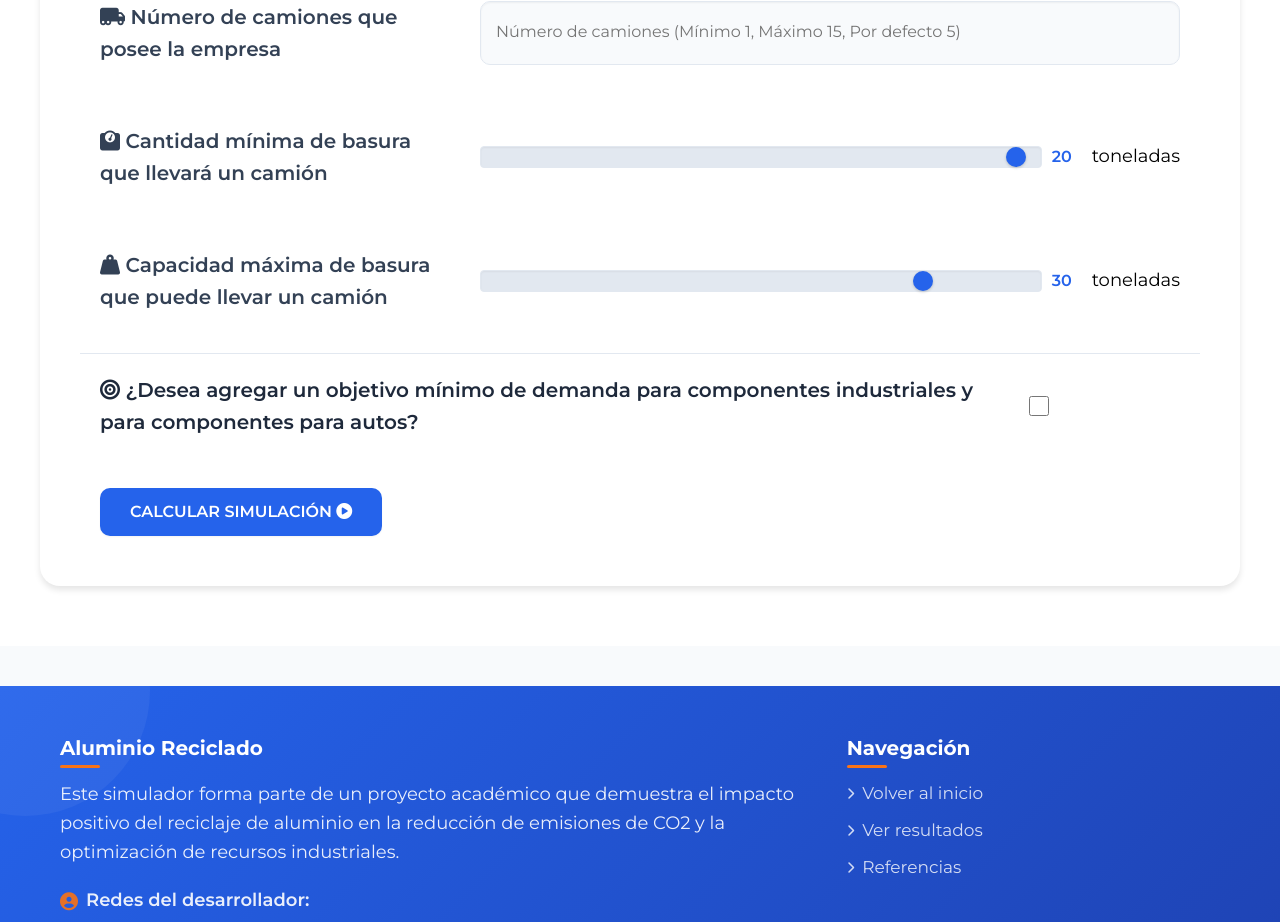
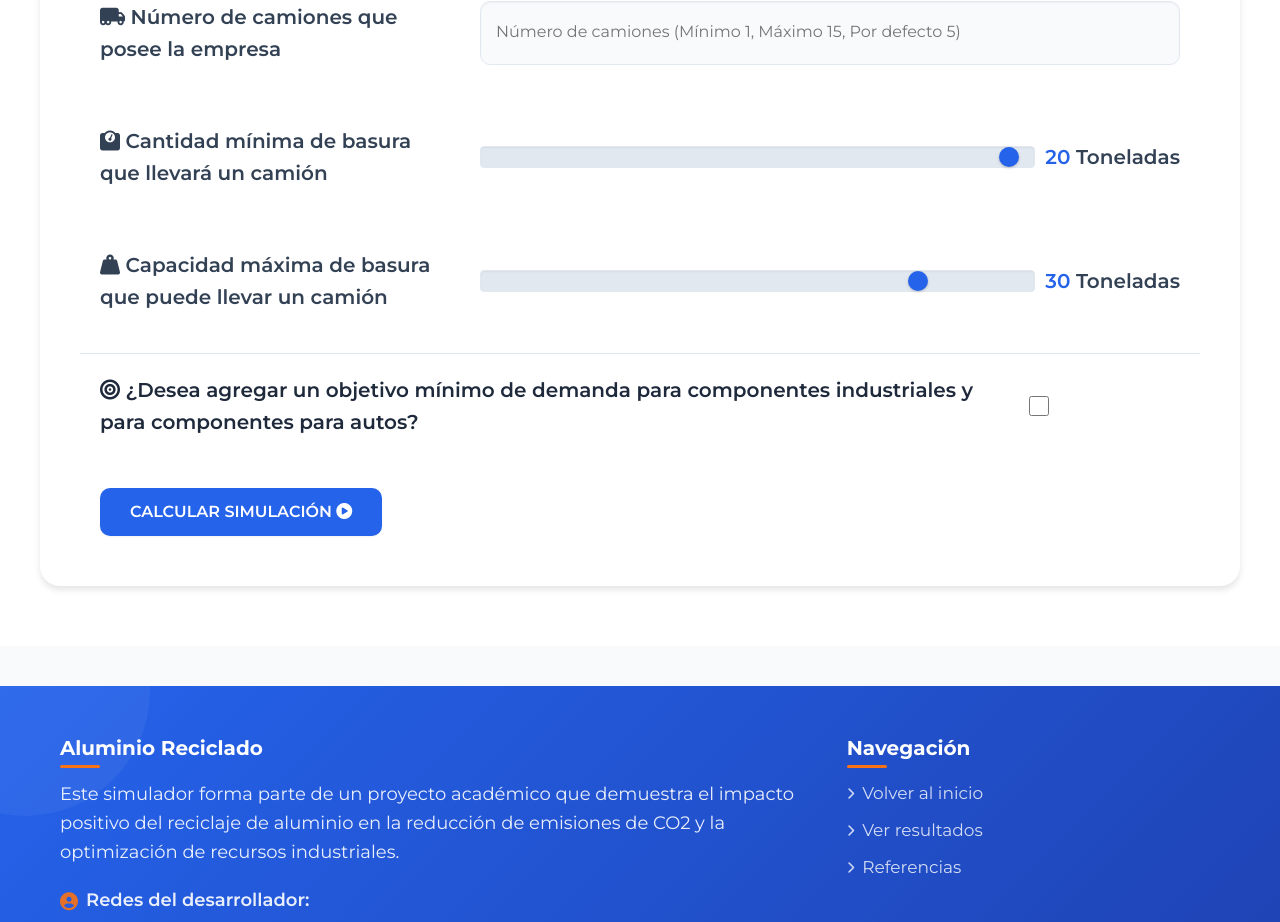
Before and after one commit to Juanmartin19l/Simulacion-AluminioReciclado-2024, a website: page procesoSimulacion.html in a window 1280 px wide. Shown: the part 2139-3061 px from the top of the page. Drawn offline with nearby package versions, Linux system fonts and the light colour scheme.

Commit message:
Ajustar tamaño de fuente en los elementos de entrada y modificar la estructura de los valores del slider para mejorar la presentación

```diff
--- a/procesoSimulacion.html
+++ b/procesoSimulacion.html
@@ -97,7 +97,8 @@
                 <div class="slider">
                     <input type="range" class="input" id="sliderMin" name="sliderMin" min="5" max="20" value="20"
                         oninput="document.getElementById('sliderMinValue').innerText = this.value">
-                    <span id="sliderMinValue">20</span> toneladas
+                    <p> <span id="sliderMinValue">20</span> Toneladas
+                    </p>
                 </div>
             </div>
 
@@ -106,7 +107,8 @@
                 <div class="slider">
                     <input type="range" class="input" id="sliderMax" name="sliderMax" min="21" max="32" value="30"
                         oninput="document.getElementById('sliderMaxValue').innerText = this.value">
-                    <span id="sliderMaxValue">30</span> toneladas
+                    <p><span id="sliderMaxValue">30</span> Toneladas</p>
+
                 </div>
             </div>
 
--- a/src/scss/layout/_input.scss
+++ b/src/scss/layout/_input.scss
@@ -127,7 +127,7 @@
     }
 
     span {
-      font-size: 1.6rem;
+      font-size: 2rem;
       font-weight: 600;
       color: v.$principal;
       min-width: 3rem;
```
Also changed, not shown: build/css/app.css, 1 other file.
